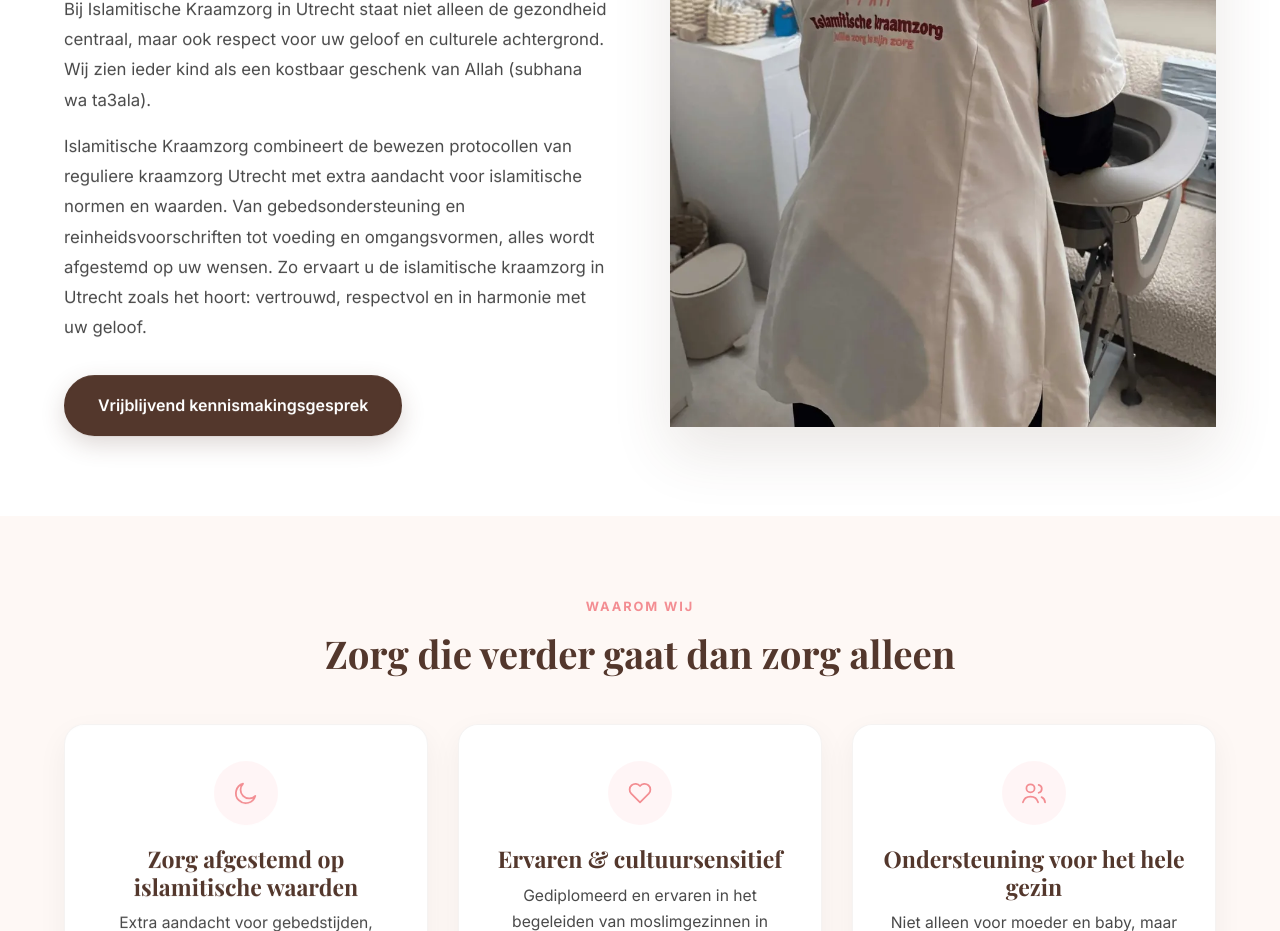
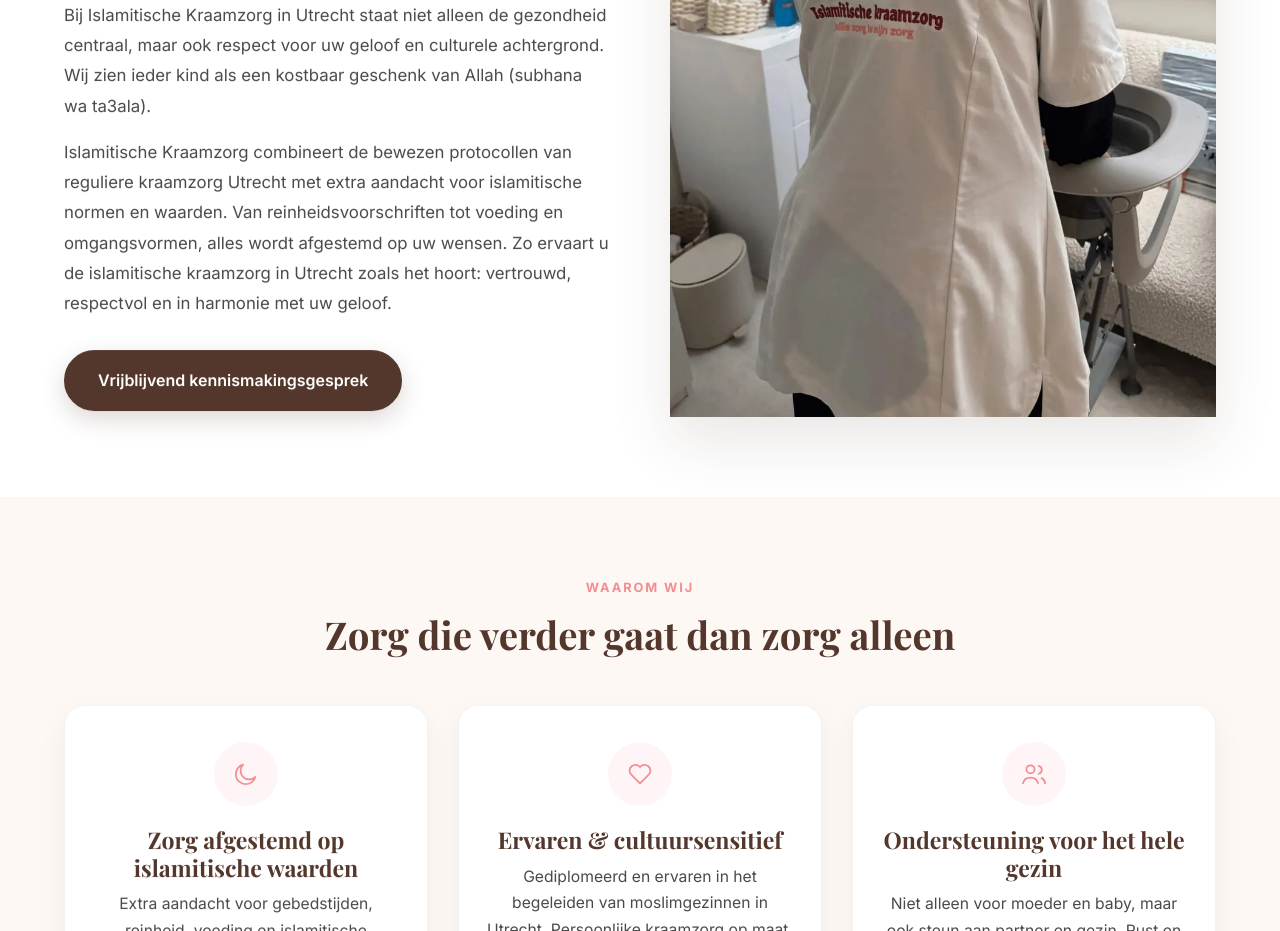
Before and after one commit to Maximustopdeals/De-Islamitische-Kraamzorg, a Next.js app: page / in a window 1280 px wide. Shown: the part 1120-2051 px from the top of the page. Built offline with nearby package versions, Linux system fonts and the light colour scheme; a web font is replaced by a local one.

Commit message:
Refactor text to eliminate redundancy
Removed duplicate phrase for clarity.

```diff
--- a/src/app/page.tsx
+++ b/src/app/page.tsx
@@ -126,8 +126,7 @@ export default function Home() {
                 <p>
                   Islamitische Kraamzorg combineert de bewezen protocollen
                   van reguliere kraamzorg Utrecht met extra aandacht voor
-                  islamitische normen en waarden. Van gebedsondersteuning en
-                  reinheidsvoorschriften tot voeding en omgangsvormen, alles
+                  islamitische normen en waarden. Van reinheidsvoorschriften tot voeding en omgangsvormen, alles
                   wordt afgestemd op uw wensen. Zo ervaart u de islamitische
                   kraamzorg in Utrecht zoals het hoort: vertrouwd, respectvol en
                   in harmonie met uw geloof.
```
